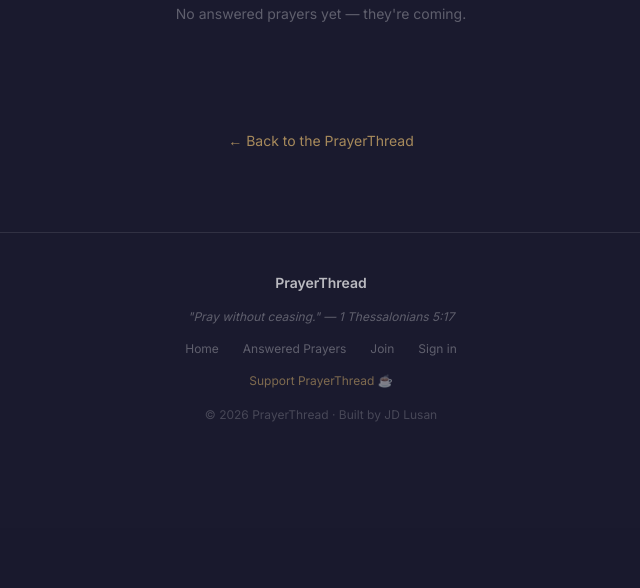
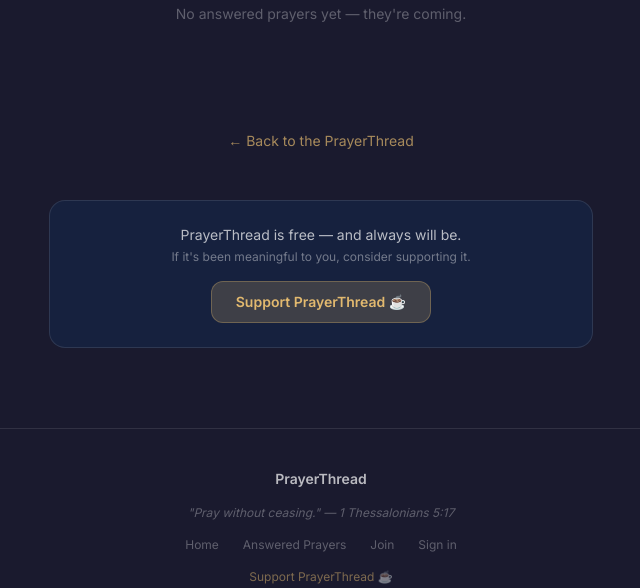
Before and after one commit to Jdlusan/prayerthread, a Flask app: page /answered in a window 1280 px wide. Shown: the part 272-860 px from the top of the page, without its empty margins (319-959 px from the left). Before the commit the page ends 694 px from the top, so only its background shows below. Run offline with Flask 3, Linux system fonts and the light colour scheme; data that the repository does not hold is empty; some libraries are stand-ins or nearby versions.

Commit message:
Add support nudge to Answered Prayers page

```diff
--- a/templates/answered.html
+++ b/templates/answered.html
@@ -63,6 +63,15 @@
       <a href="/" class="text-gold/70 text-sm hover:text-gold transition-colors">← Back to the PrayerThread</a>
     </div>
 
+    <div class="mt-12 bg-navy border border-white/10 rounded-2xl px-5 py-6 text-center">
+      <p class="text-white/70 text-sm mb-1">PrayerThread is free — and always will be.</p>
+      <p class="text-white/40 text-xs mb-4">If it's been meaningful to you, consider supporting it.</p>
+      <a href="https://buymeacoffee.com/prayerthread" target="_blank"
+        class="inline-block bg-gold/20 border border-gold/30 text-gold text-sm font-semibold px-6 py-2.5 rounded-xl hover:bg-gold/30 transition-colors">
+        Support PrayerThread ☕
+      </a>
+    </div>
+
   </div>
 
   <footer class="border-t border-white/10 mt-10 py-10 px-6">
```
